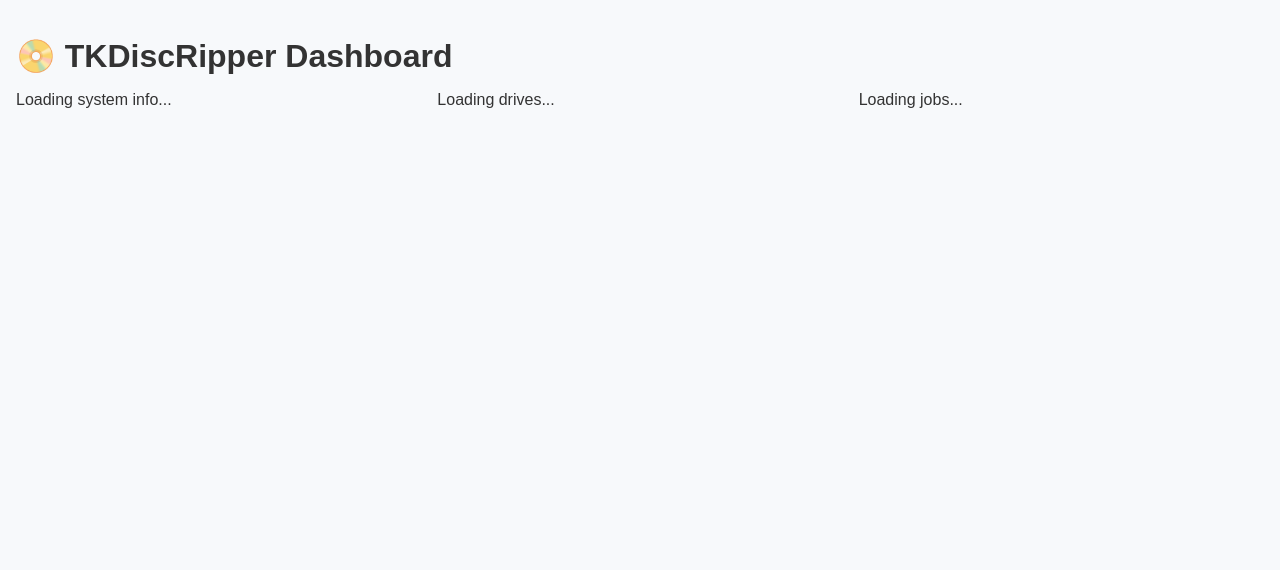
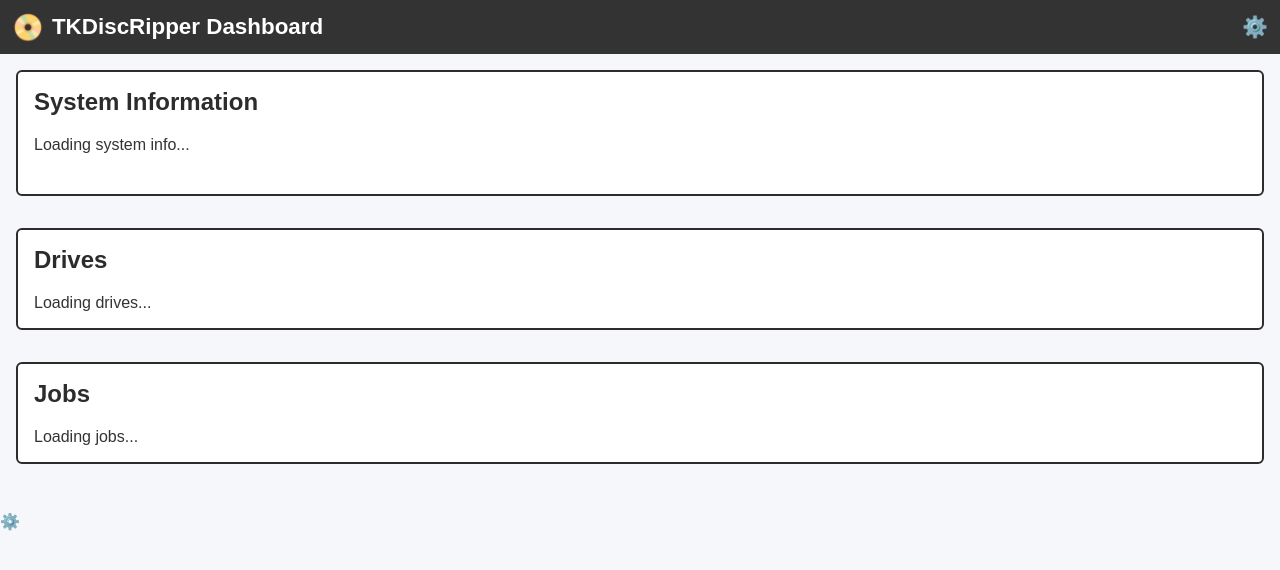
Before and after one commit to TKtheDEV/TKDiscRipper, a FastAPI app: template app/frontend/templates/dashboard.html in a window 1280 px wide. Shown: the top 570 px of the page. Run offline with FastAPI, Linux system fonts and the light colour scheme; the template is opened without the code that fills it, so the values that code supplies are empty; parts of the project's set-up code (start-up, migrations or seed data) failed here and were passed over; some libraries are stand-ins or nearby versions.

Commit message:
quick save

```diff
--- a/app/backend/job_tracker.py
+++ b/app/backend/job_tracker.py
@@ -1,3 +1,4 @@
+import os
 import threading
 import time
 import uuid
--- a/app/frontend/static/style.css
+++ b/app/frontend/static/style.css
@@ -1,10 +1,10 @@
 body {
-    font-family: sans-serif;
-    background-color: #f7f9fb;
-    color: #333;
-    margin: 0;
-    padding: 1rem;
-  }
+  font-family: sans-serif;
+  background-color: #f5f7fa;
+  color: #333;
+  margin: 0;
+  padding: 0;
+}
   h1 {
     margin-bottom: 1rem;
   }
@@ -35,3 +35,123 @@
   .job-card.running {
     border-color: #2196f3;
   }
+
+  .subtile-grid {
+    display: grid;
+    grid-template-columns: repeat(auto-fit, minmax(220px, 1fr));
+    gap: 1rem;
+    margin-top: 0.5rem;
+  }
+  .subtile {
+    background: #f3f6fc;
+    padding: 0.75rem;
+    border-radius: 6px;
+    font-size: 0.95rem;
+    box-shadow: inset 0 1px 2px rgba(0,0,0,0.05);
+  }
+  .gpu-tile {
+    margin-top: 0.5rem;
+    background: #e8f0ff;
+    padding: 0.75rem;
+    border-radius: 6px;
+  }
+
+
+  body {
+    font-family: sans-serif;
+    background-color: #f5f7fa;
+    color: #333;
+    margin: 0;
+  }
+
+  .header-bar {
+    background-color: #333;
+    color: white;
+    display: flex;
+    justify-content: space-between;
+    align-items: center;
+    padding: 0.75rem 0.75rem;
+  }
+
+  .header-bar h1 {
+    margin: 0;
+    font-size: 1.4rem;
+  }
+
+  .icon {
+    font-size: 1.6rem;
+    margin-right: 0.5rem;
+  }
+
+  .title-left {
+    display: flex;
+    align-items: center;
+  }
+
+  .title-right a {
+    font-size: 1.3rem;
+    color: white;
+    text-decoration: none;
+  }
+
+  main.content {
+    padding: 1rem;
+  }
+
+  .tile-row {
+    display: flex;
+    overflow-x: auto;
+    gap: 1rem;
+    margin-bottom: 1.5rem;
+  }
+
+  .tile-section {
+    margin-bottom: 1.5rem;
+  }
+
+  .tile, .subtile, .gpu-tile {
+    background: #fff;
+    padding: 1rem;
+    border-radius: 8px;
+    box-shadow: 0 1px 4px rgba(0,0,0,0.08);
+    min-width: 220px;
+    flex: 0 0 auto;
+  }
+
+  .tile h2 {
+    font-size: 1rem;
+    margin-top: 0;
+    margin-bottom: 0.5rem;
+  }
+
+
+
+  .section {
+    border: 2px solid #2c2c2c;
+    border-radius: 6px;
+    padding: 1rem;
+    margin-bottom: 2rem;
+    background-color: #fff;
+  }
+
+  .section h2 {
+    margin-top: 0;
+    color: #2c2c2c;
+  }
+
+  .tile-row {
+    display: flex;
+    overflow-x: auto;
+    gap: 1rem;
+    flex-wrap: wrap;
+  }
+
+  .tile {
+    background: #f9f9f9;
+    padding: 0.75rem;
+    border-radius: 6px;
+    box-shadow: inset 0 0 0 1px #ddd;
+    min-width: 200px;
+    flex: 0 0 auto;
+    color: #2c2c2c;
+  }
--- a/app/frontend/templates/dashboard.html
+++ b/app/frontend/templates/dashboard.html
@@ -7,37 +7,48 @@
   <script src="https://unpkg.com/htmx.org@1.9.4"></script>
 </head>
 <body>
-  <h1>📀 TKDiscRipper Dashboard</h1>
 
-  <div class="grid">
+  <header class="header-bar">
+    <div class="title-left">
+      <span class="icon">📀</span>
+      <h1>TKDiscRipper Dashboard</h1>
+    </div>
+    <div class="title-right">
+      <a href="/settings" title="Settings">⚙️</a>
+    </div>
+  </header>
 
-    <!-- System Info Tile -->
-    <div hx-get="/partial/system" hx-trigger="every 5s" hx-swap="outerHTML">
-      Loading system info...
+  <main class="content">
+
+    <!-- System Info Section -->
+    <div class="section">
+      <h2>System Information</h2>
+      <div class="tile-row" hx-get="/partial/system" hx-trigger="every 5s" hx-swap="outerHTML">
+        Loading system info...
+      </div>
     </div>
 
-    <!-- Drives Tile -->
-    <div hx-get="/partial/drives" hx-trigger="every 5s" hx-swap="outerHTML">
-      Loading drives...
+    <!-- Drives Section -->
+    <div class="section">
+      <h2>Drives</h2>
+      <div hx-get="/partial/drives" hx-trigger="every 5s" hx-swap="outerHTML">
+        Loading drives...
+      </div>
     </div>
 
-    <!-- Jobs Tile -->
-    <div hx-get="/partial/jobs" hx-trigger="every 5s" hx-swap="outerHTML">
-      Loading jobs...
+    <!-- Jobs Section -->
+    <div class="section">
+      <h2>Jobs</h2>
+      <div hx-get="/partial/jobs" hx-trigger="every 5s" hx-swap="outerHTML">
+        Loading jobs...
+      </div>
     </div>
 
-  </div>
+  </main>
 
-  <script>
-    function openDrive(type) {
-      fetch(`/drives/open?disc_type=${type}`, {
-        method: "POST",
-        headers: { Authorization: "Basic " + btoa("admin:admin") }
-      })
-        .then(r => r.json())
-        .then(j => alert("Opened: " + (j.drive || j.detail)))
-        .catch(err => alert("Failed: " + err));
-    }
-  </script>
+
 </body>
 </html>
+
+
+⚙️
```
Also changed, not shown: app/backend/api.py (+72 -33 lines), app/backend/utils/get_systeminfo.py (+5 -5 lines).
